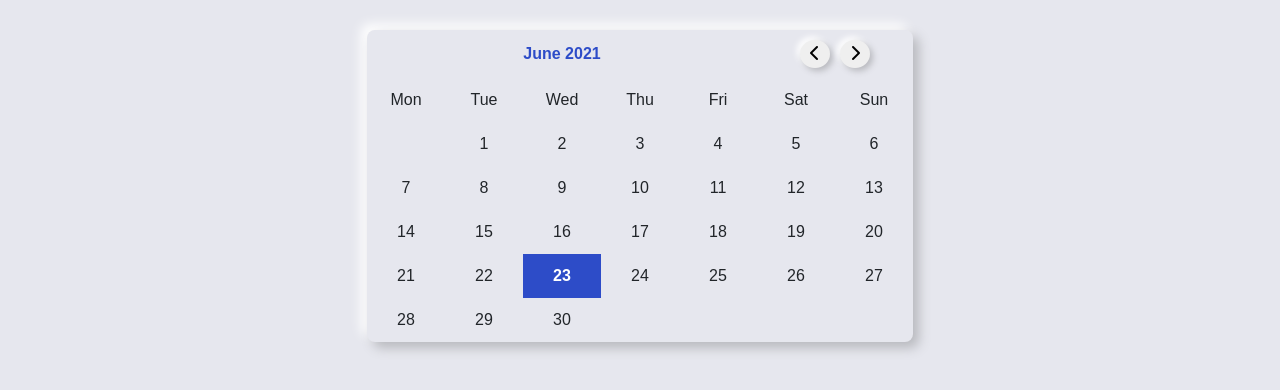
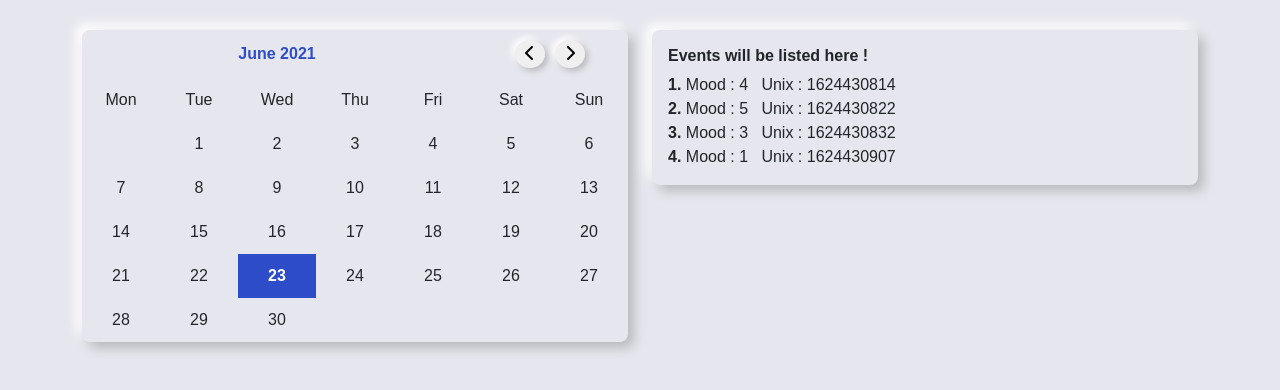
Before and after one commit to devika30/reactjs-calendar, a React (Create React App) app: page / in a window 1280 px wide. Shown: the top 390 px of the page. Built offline with nearby package versions, Linux system fonts and the light colour scheme.

Commit message:
Updated :calendar:

```diff
--- a/src/components/calendar/index.js
+++ b/src/components/calendar/index.js
@@ -1,16 +1,42 @@
-import React, { useState, Fragment } from "react";
+import React, { useState, Fragment, useEffect } from "react";
 import moment from "moment";
-
+import { convert } from "../../utils/unixToDate";
+import data from "../../data.json";
 const Calendar = (props) => {
+  //Date State
   const [state, setState] = useState({
     dateContext: moment(),
     selectedDay: null,
   });
+  //State for events of any day
+  const [events, setEvents] = useState([]);
 
+  //Returns arr of days of week eg. [Mon,Tues,Wed..]
   let weekdaysShort = [
     ...moment.weekdaysShort().slice(1),
     moment.weekdaysShort()[0],
   ];
+
+  //Filter events after computing unix date
+  const getEvents = (data, date) => {
+    const eventData = data.filter((el) => {
+      const readableDate = convert(el?.date?.time);
+      const month = getCurrentMonth();
+      const year = getCurrentYear();
+      const day = date || getCurrentDate();
+      if (
+        readableDate.year == year &&
+        readableDate.month == month &&
+        readableDate.date == day
+      )
+        return true;
+    });
+    setEvents(eventData);
+  };
+
+  useEffect(() => {
+    getEvents(data, state.dateContext.format("D"));
+  }, [state.dateContext]);
 
   //Function returns the current year value
   const getCurrentYear = () => state.dateContext.format("Y");
@@ -22,7 +48,7 @@ const Calendar = (props) => {
   const daysInMonth = () => state.dateContext.daysInMonth();
 
   //Function returns the current day value
-  const currentDay = () => state.dateContext.format("D");
+  const getCurrentDate = () => state.dateContext.format("D");
 
   //Retuns the number of blank spaces before a month starts
   const firstDayOfMonth = () =>
@@ -34,7 +60,9 @@ const Calendar = (props) => {
     direction === "next"
       ? (dateContext = moment(dateContext).add(1, "month"))
       : (dateContext = moment(dateContext).subtract(1, "month"));
-    setState((prevState) => ({ ...prevState, dateContext }));
+    const day = dateContext.format("D");
+    getEvents(data, day);
+    setState({ selectedDay: null, dateContext });
   };
 
   //Function to set selected date. For same date , toggle between date/null
@@ -44,6 +72,7 @@ const Calendar = (props) => {
     } else {
       setState((prevState) => ({ ...prevState, selectedDay: day }));
     }
+    getEvents(data, day);
   };
 
   //Pushing blank values to array to format the calendar
@@ -56,7 +85,7 @@ const Calendar = (props) => {
   //Pushing dates in arr after checking conditions if that date is selected or is the current date.
   let day = [];
   for (let d = 1; d <= daysInMonth(); d++) {
-    let className = d == currentDay() ? " current-day " : "";
+    let className = d == getCurrentDate() ? " current-day " : "";
     let selectedClass = d == state.selectedDay ? " selected-day " : "";
     day.push(
       <td
@@ -119,7 +148,6 @@ const Calendar = (props) => {
       </Fragment>
     );
   };
-
   //Mapping all days Of Week
   const daysOfWeek = weekdaysShort.map((day) => <td key={day}>{day}</td>);
 
@@ -147,6 +175,20 @@ const Calendar = (props) => {
             </tbody>
           </table>
         </div>
+        <div className="col-sm-12 col-md-8 col-lg-6">
+          <div className="events-today">
+            <h6 className="fw-bold">Events will be listed here !</h6>
+            {events && events.length == 0 && <div>No Events today</div>}
+            {events &&
+              events.length > 0 &&
+              events.map((event, key) => (
+                <div key={key * 2}>
+                  <b>{key + 1}.</b>&nbsp;Mood : {event?.mood} &nbsp; Unix :{" "}
+                  {event?.date?.time}
+                </div>
+              ))}
+          </div>
+        </div>
       </div>
     </div>
   );
--- a/src/index.css
+++ b/src/index.css
@@ -9,14 +9,19 @@ body {
   margin-top: 30px;
 }
 
+.events-today,
 .calendar-container {
   background: #e6e7ee;
   box-shadow: 6px 6px 12px #b8b9be, -6px -6px 12px #fff !important;
   border-radius: 8px !important;
   width: 100%;
+}
+.events-today {
+  padding: 16px;
+}
+.calendar-container {
   table-layout: fixed;
 }
-
 th,
 td {
   padding: 10px;
@@ -54,3 +59,9 @@ button:focus {
   color: #2d4cc8;
   font-weight: 700;
 }
+
+@media only screen and (max-width: 600px) {
+  .events-today {
+    margin-top: 16px;
+  }
+}
--- a/src/utils/unixToDate.js
+++ b/src/utils/unixToDate.js
@@ -2,12 +2,12 @@ export const convert = (unix) => {
   const milliseconds = unix * 1000;
   const dateObj = new Date(milliseconds);
   return {
-    day: dateObj.toLocaleString("en-US", { weekday: "long" }),
-    date: dateObj.toLocaleString("en-US", { day: "numeric" }),
-    month: dateObj.toLocaleString("en-US", { month: "long" }),
-    year: dateObj.toLocaleString("en-US", { year: "numeric" }),
-    hour: dateObj.toLocaleString("en-US", { hour: "numeric" }),
-    minute: dateObj.toLocaleString("en-US", { minute: "numeric" }),
-    second: dateObj.toLocaleString("en-US", { second: "numeric" }),
+    day: dateObj.toLocaleString("en-IN", { weekday: "long" }),
+    date: dateObj.toLocaleString("en-IN", { day: "numeric" }),
+    month: dateObj.toLocaleString("en-IN", { month: "long" }),
+    year: dateObj.toLocaleString("en-IN", { year: "numeric" }),
+    hour: dateObj.toLocaleString("en-IN", { hour: "numeric" }).slice(0, 2),
+    minute: dateObj.toLocaleString("en-IN", { minute: "numeric" }),
+    second: dateObj.toLocaleString("en-IN", { second: "numeric" }),
   };
 };
```
